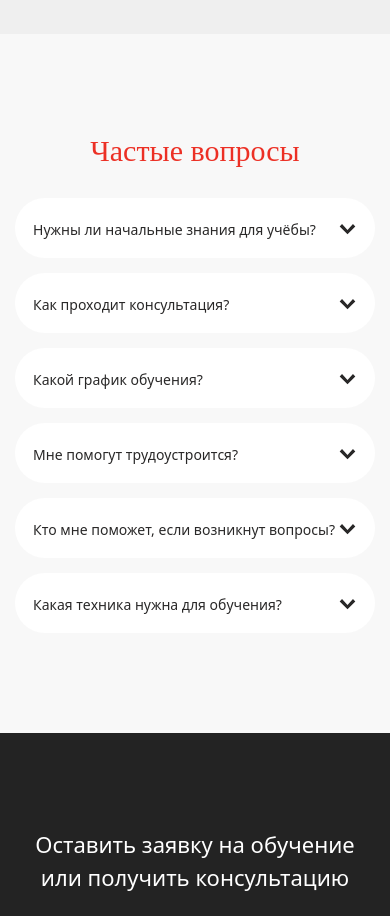
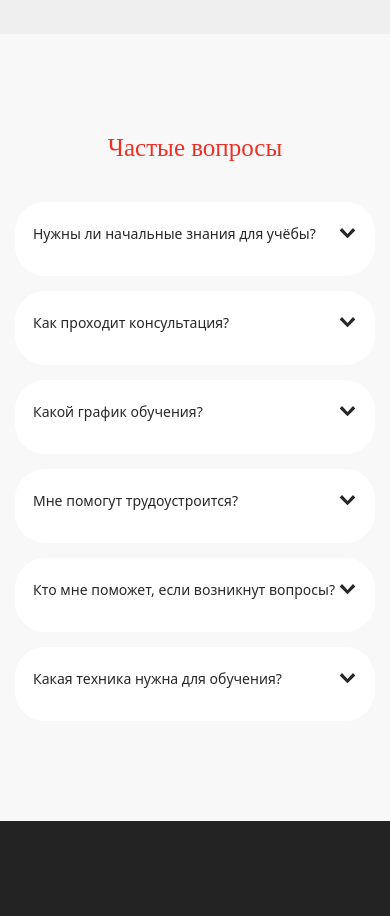
Before and after one commit to Asad220520/motion-web, a React (Create React App) app: page / in a window 390 px wide. Shown: the part 6300-7216 px from the top of the page. Built offline with nearby package versions, Linux system fonts and the light colour scheme; no server answers.

Commit message:
scroul (#37)
Co-authored-by: Beku001 <nurgazevbekbolsun906@gmail.com>

```diff
--- a/src/Page/BekenDetal/programkursa/index.js
+++ b/src/Page/BekenDetal/programkursa/index.js
@@ -32,7 +32,7 @@ const ProgramKurs = () => {
         </div>
         <div
          className="program--group">
-        <div  style={{
+        {/* <div  style={{
           transition:'.4s',
   height: blo2 ? "100%" : "100px",
   overflow: blo2 ? "" : "hidden",
@@ -74,7 +74,7 @@ const ProgramKurs = () => {
             <img src={figma} alt="img" />
             </div>
           </div>
-        </div>
+        </div> */}
         <div  style={{
           transition:'.4s',
   height: blo1 ? "100%" : "100px",
--- a/src/Page/DisainDetal/programKursa/index.js
+++ b/src/Page/DisainDetal/programKursa/index.js
@@ -32,7 +32,7 @@ const ProgramKurs = () => {
         </div>
         <div
          className="program--group">
-        <div  style={{
+        {/* <div  style={{
           transition:'.4s',
   height: blo2 ? "100%" : "100px",
   overflow: blo2 ? "" : "hidden",
@@ -74,7 +74,7 @@ const ProgramKurs = () => {
             <img src={figma} alt="img" />
             </div>
           </div>
-        </div>
+        </div> */}
         <div  style={{
           transition:'.4s',
   height: blo1 ? "100%" : "100px",
--- a/src/Page/FrontDetal/programKursa/index.scss
+++ b/src/Page/FrontDetal/programKursa/index.scss
@@ -40,7 +40,7 @@
           display: flex;
           justify-content: space-between;
           align-items: start;
-
+          cursor: pointer;
           &--vden {
             display: flex;
             align-items: start;
--- a/src/components/Navigation/OurCurces/quashin/index.js
+++ b/src/components/Navigation/OurCurces/quashin/index.js
@@ -13,12 +13,13 @@ const Quashin = () => {
   return (
     <div id="quashin">
       <div className="container ">
+          <h1 className="h2">Частые вопросы</h1>
         <div className="quashin">
-          <h1>Частые вопросы</h1>
+          <h1 className="quashin--h1">Частые вопросы</h1>
           <div className="quashin--group">
             <div
               style={{
-                height: blo1 ? "45%" : "60px",
+                height: blo1 ? "90%" : "60px",
                 overflow: blo1 ? "" : "hidden",
                 borderRadius: blo1 ? "20px" : "30px",
               }}
@@ -44,7 +45,8 @@ const Quashin = () => {
                     <GoChevronDown style={{ fontSize: "25px" }} />
                   )}
                 </p>
-                <div className="par">
+                <div
+                 className="par">
                   <span
                     style={{
                       transition: ".2s step-end",
@@ -64,7 +66,7 @@ const Quashin = () => {
             </div>
             <div
               style={{
-                height: blo2 ? "40%" : "60px",
+                height: blo2 ? "100%" : "60px",
                 overflow: blo2 ? "" : "hidden",
                 borderRadius: blo2 ? "20px" : "30px",
               }}
@@ -110,7 +112,7 @@ const Quashin = () => {
 
             <div
               style={{
-                height: blo3 ? "45%" : "60px",
+                height: blo3 ? "100%" : "60px",
                 overflow: blo3 ? "" : "hidden",
                 borderRadius: blo3 ? "20px" : "30px",
               }}
@@ -158,7 +160,7 @@ const Quashin = () => {
 
             <div
               style={{
-                height: blo4 ? "35%" : "60px",
+                height: blo4 ? "100%" : "60px",
                 overflow: blo4 ? "" : "hidden",
                 borderRadius: blo4 ? "20px" : "30px",
               }}
@@ -203,7 +205,7 @@ const Quashin = () => {
 
             <div
               style={{
-                height: blo5 ? "40%" : "60px",
+                height: blo5 ? "100%" : "60px",
                 overflow: blo5 ? "" : "hidden",
                 borderRadius: blo5 ? "20px" : "30px",
               }}
@@ -250,9 +252,9 @@ const Quashin = () => {
               style={{
                 margin:
                   blo1 || blo2 || blo3 || blo4 || blo5 || blo6
-                    ? "0 0 80px 0"
+                    ? "0 0 50px 0"
                     : "0 0 0 0",
-                height: blo6 ? "40%" : "60px",
+                height: blo6 ? "100%" : "60px",
                 overflow: blo6 ? "" : "hidden",
                 borderRadius: blo6 ? "20px" : "30px",
               }}
--- a/src/components/Navigation/OurCurces/quashin/index.scss
+++ b/src/components/Navigation/OurCurces/quashin/index.scss
@@ -1,11 +1,20 @@
 #quashin{
   background: #F8F8F8;
   padding: 100px 0 100px 0;
+  .h2{
+    color: var(--unnamed, #EC3025);
+font-family: Muller;
+font-size: 36px;
+font-style: normal;
+font-weight: 500;
+line-height: normal;
+padding: 0 0 0 60px;
+display: none;
+  }
   .quashin {
     display: flex;
     justify-content: space-between;
-    // height: 570px;
-    h1 {
+    &--h1 {
       color: var(--unnamed, #EC3025);
 font-family: Muller;
 font-size: 36px;
@@ -15,27 +24,24 @@ line-height: normal;
 padding: 0 0 0 60px;
     }
 
+
     &--group {
+      height: auto;
       margin: 0 0 0 40px;
-
       &__block {
         color: rgb(27, 21, 21);
         width: 770px;
-        padding: 19px 0 38px 38px;
+        padding: 19px 0 38px 18px;
         box-sizing: border-box;
         margin: 0 0 20px 0;
         border-radius: 30px;
         transition: 0.4s ;
         background: #FFF;
         &--span {
-          position: relative;
           cursor: pointer;
           .par {
-            position: absolute;
-            width: 95%;
-
+            width: 100%;
           }
-
           p {
             color: rgb(41, 40, 40);
             display: flex;
@@ -45,9 +51,7 @@ padding: 0 0 0 60px;
             height: 50%;
             padding: 0 25px 18px 0;
           }
-
           span {
-            // color: rgb(38, 38, 38);
             color: rgb(41, 40, 40);
           }
         }
--- a/src/components/Navigation/OurCurces/quashin/media.scss
+++ b/src/components/Navigation/OurCurces/quashin/media.scss
@@ -1,5 +1,10 @@
-@media (max-width:1170px) {
+@media (max-width:1175px) {
     #quashin{
+      .h2{
+        display: block;
+        text-align: center;
+        padding: 0 0 40px 0;
+      }
         padding: 100px 0 100px 0;
         .quashin {
             gap: 30px;
@@ -7,21 +12,22 @@
             display: flex;
             align-items: center;
             justify-content: center;
-          h1 {
+          &--h1 {
+            display: none;
       font-size: 36px;
       padding: 0 0 0 0;
           }
 
           &--group {
+            width: 100%;
             margin: 0 0 0 0;
             &__block {
-            //   width: 770px;
-            width: 100%;
+              width: 100%;
               padding: 19px 0 38px 38px;
               margin: 0 0 20px 0;
               &--span {
                 .par {
-                  width: 95%;
+                  width: 90%;
                 }
 
                 p {
@@ -29,11 +35,11 @@
                   justify-content: space-between;
                   width: 100%;
                   align-items: center;
-                  height: 50%;
                   padding: 0 25px 18px 0;
                 }
 
                 span {
+                  width: 100%;
                 }
               }
             }
@@ -42,8 +48,13 @@
 
       }
 }
-@media (max-width:440px) {
+@media (max-width:510px) {
     #quashin{
+      .h2{
+        display: block;
+        text-align: center;
+        padding: 0 0 40px 0;
+      }
         padding: 100px 0 100px 0;
         .quashin {
             gap: 30px;
@@ -51,21 +62,74 @@
             display: flex;
             align-items: center;
             justify-content: center;
-          h1 {
-      font-size: 30px;
+          &--h1 {
+            display: none;
+      font-size: 36px;
+      padding: 0 0 0 0;
+          }
+
+          &--group {
+            width: 100%;
+            margin: 0 0 0 0;
+            &__block {
+              width: 100%;
+              padding: 19px 0 38px 15px;
+              margin: 0 0 20px 0;
+              &--span {
+                .par {
+                  width: 90%;
+                }
+
+                p {
+                  display: flex;
+                  justify-content: space-between;
+                  width: 100%;
+                  align-items: center;
+                  padding: 0 15px 18px 0;
+                }
+
+                span {
+                  width: 100%;
+
+                }
+              }
+            }
+          }
+        }
+
+      }
+}
+@media (max-width:445px) {
+    #quashin{
+      .h2{
+        display: block;
+        text-align: center;
+        font-size: 25px;
+        padding: 0 0 40px 0;
+      }
+        padding: 100px 0 100px 0;
+        .quashin {
+            gap: 30px;
+            flex-direction: column;
+            display: flex;
+            align-items: center;
+            justify-content: center;
+          &--h1 {
+            display: none;
+      font-size: 20px;
       padding: 0 0 0 0;
           }
 
           &--group {
             margin: 0 0 0 0;
+            width: 100%;
             &__block {
-            //   width: 770px;
-            width: 100%;
-              padding: 19px 0 18px 18px;
+              width: 100%;
+              padding: 19px 0 55px 18px;
               margin: 0 0 15px 0;
               &--span {
                 .par {
-                  width: 95%;
+                  width: 90%;
                   line-height: 10px;
 
                 }
@@ -75,14 +139,14 @@
                   justify-content: space-between;
                   width: 100%;
                   align-items: center;
-                  height: 50%;
                   font-size: 14px;
-                  padding: 0 15px 50px 0;
+                  padding: 0 15px 10px 0;
                 }
 
                 span {
                     font-size: 12px;
-                    // padding-top: -70px;
+                  width: 100%;
+
                 }
               }
             }
```
